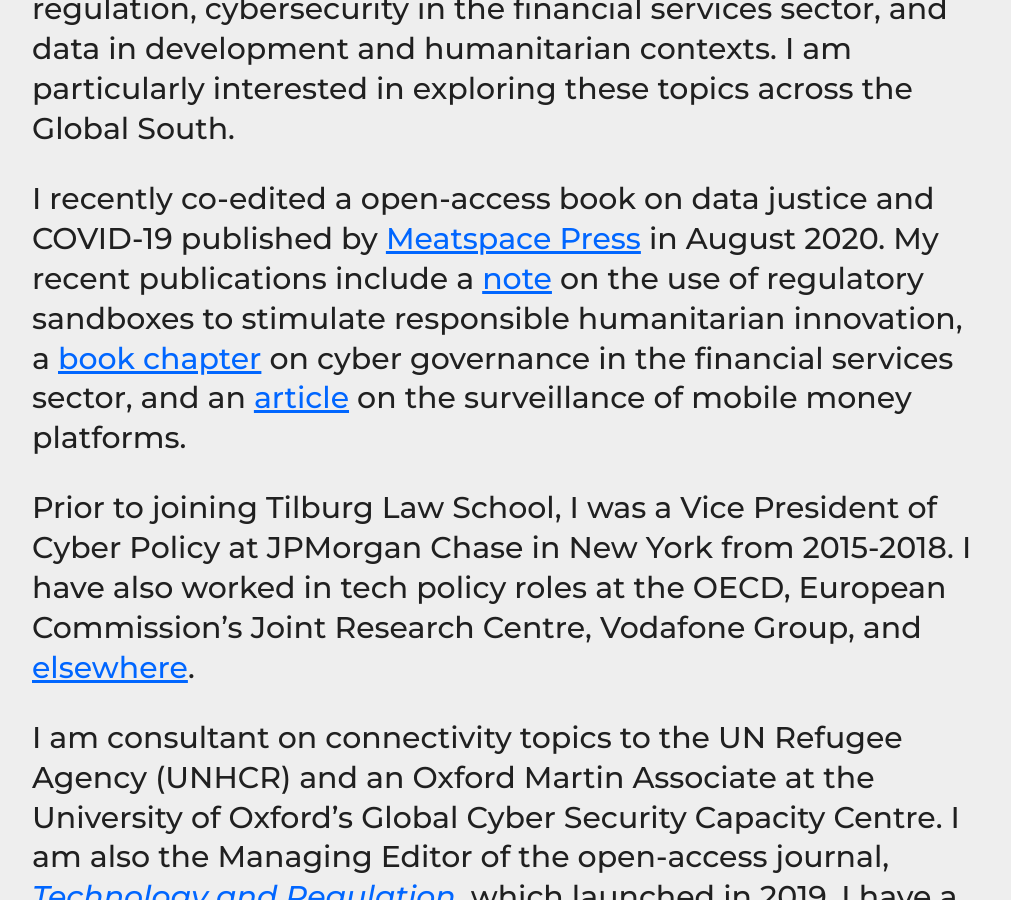
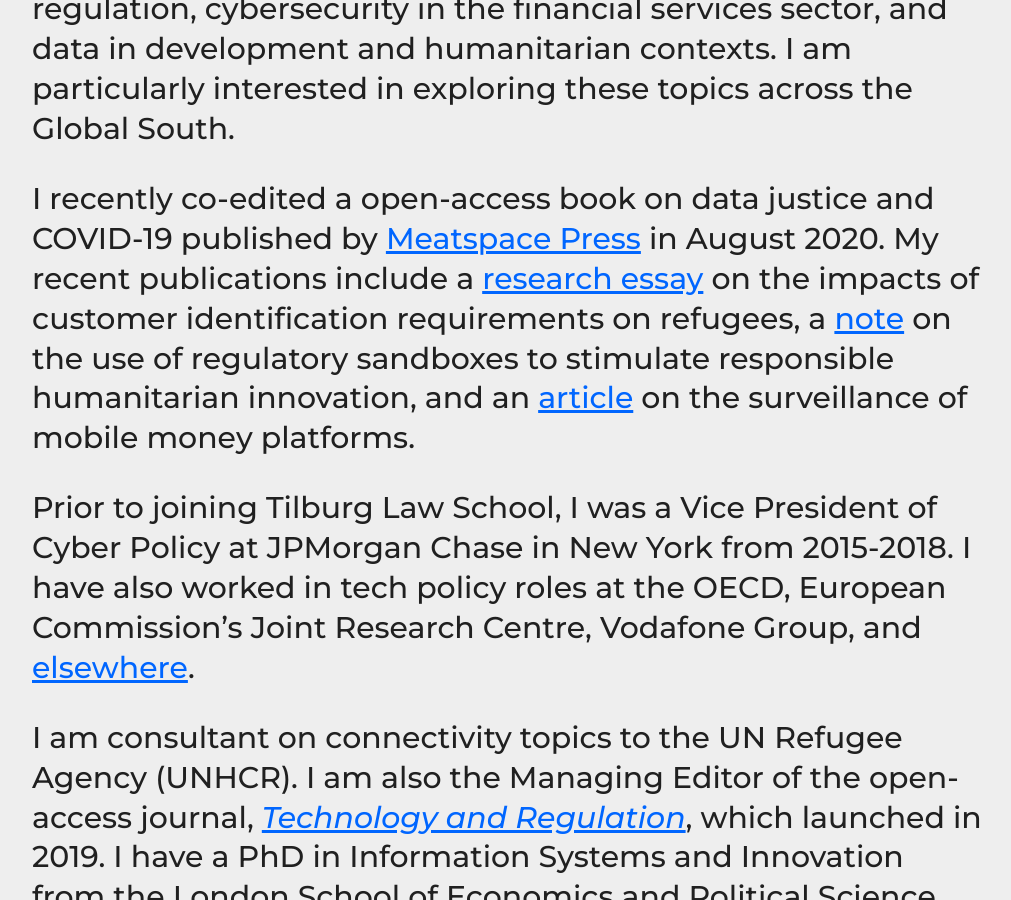
Before and after one commit to haroonalrasheed/641a, a Jekyll site: the page built from index.md, in a window 1280 px wide and 900 px high, scrolled down 481 px. Shown: the whole window, without its empty margins (132-1143 px from the left). Built offline with Jekyll 4.4.1, drawn with Linux system fonts in a browser that asks for light colours.

Commit message:
Update index.md

```diff
--- a/index.md
+++ b/index.md
@@ -7,8 +7,8 @@ I am a technology policy expert specializing in cybersecurity, privacy, and digi
 
 My research interests include cyber policy, critical infrastructure protection, surveillance, biometrics, technology regulation, cybersecurity in the financial services sector, and data in development and humanitarian contexts. I am particularly interested in exploring these topics across the Global South.
 
-I recently co-edited a open-access book on data justice and COVID-19 published by [Meatspace Press](https://meatspacepress.com) in August 2020. My recent publications include a [note](https://doi.org/10.1111/1758-5899.12729) on the use of regulatory sandboxes to stimulate responsible humanitarian innovation, a [book chapter](/CyberGovernanceFSS.pdf) on cyber governance in the financial services sector, and an [article](https://doi.org/10.24908/ss.v17i1/2.12924) on the surveillance of mobile money platforms.
+I recently co-edited a open-access book on data justice and COVID-19 published by [Meatspace Press](https://meatspacepress.com) in August 2020. My recent publications include a [research essay](https://doi.org/10.1080/02681102.2020.1811943) on the impacts of customer identification requirements on refugees, a [note](https://doi.org/10.1111/1758-5899.12729) on the use of regulatory sandboxes to stimulate responsible humanitarian innovation, and an [article](https://doi.org/10.24908/ss.v17i1/2.12924) on the surveillance of mobile money platforms.
 
 Prior to joining Tilburg Law School, I was a Vice President of Cyber Policy at JPMorgan Chase in New York from 2015-2018. I have also worked in tech policy roles at the OECD, European Commission's Joint Research Centre, Vodafone Group, and [elsewhere](http://sixfouronea.net/professional-history/).
 
-I am consultant on connectivity topics to the UN Refugee Agency (UNHCR) and an Oxford Martin Associate at the University of Oxford's Global Cyber Security Capacity Centre. I am also the Managing Editor of the open-access journal, [_Technology and Regulation_](http://techreg.org), which launched in 2019. I have a PhD in Information Systems and Innovation from the London School of Economics and Political Science, where I studied biometrics from 2006-2011.
+I am consultant on connectivity topics to the UN Refugee Agency (UNHCR). I am also the Managing Editor of the open-access journal, [_Technology and Regulation_](http://techreg.org), which launched in 2019. I have a PhD in Information Systems and Innovation from the London School of Economics and Political Science, where I studied biometrics from 2006-2011.
```
